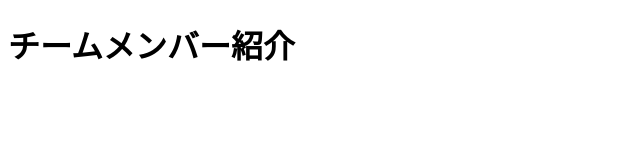
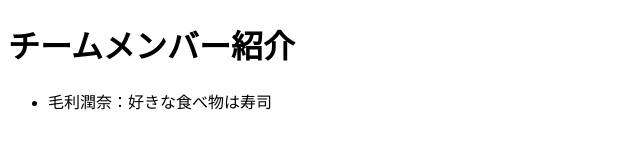
Before and after one commit to 2401360/1024, a plain HTML site: page index.html in a window 1280 px wide. Shown: the whole page, without its empty margins (0-640 px from the left). Drawn offline with Linux system fonts and the light colour scheme.

Commit message:
毛利追加

```diff
--- a/index.html
+++ b/index.html
@@ -9,6 +9,7 @@
     <h1>チームメンバー紹介</h1>
     <ul>
       <!-- メンバー紹介をここに追加 -->
+       <li>毛利潤奈：好きな食べ物は寿司</li>
     </ul>
   </body>
 </html>
```
